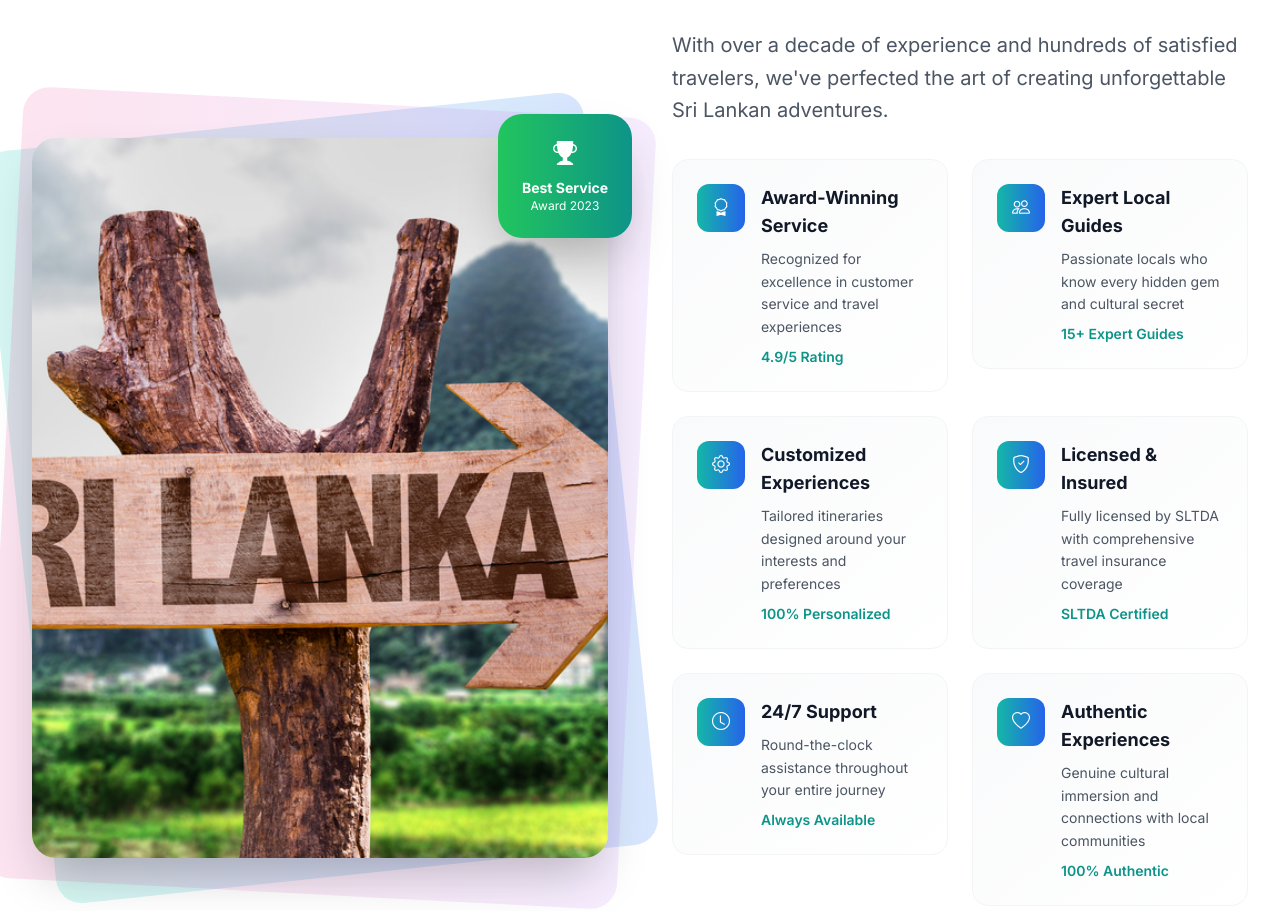
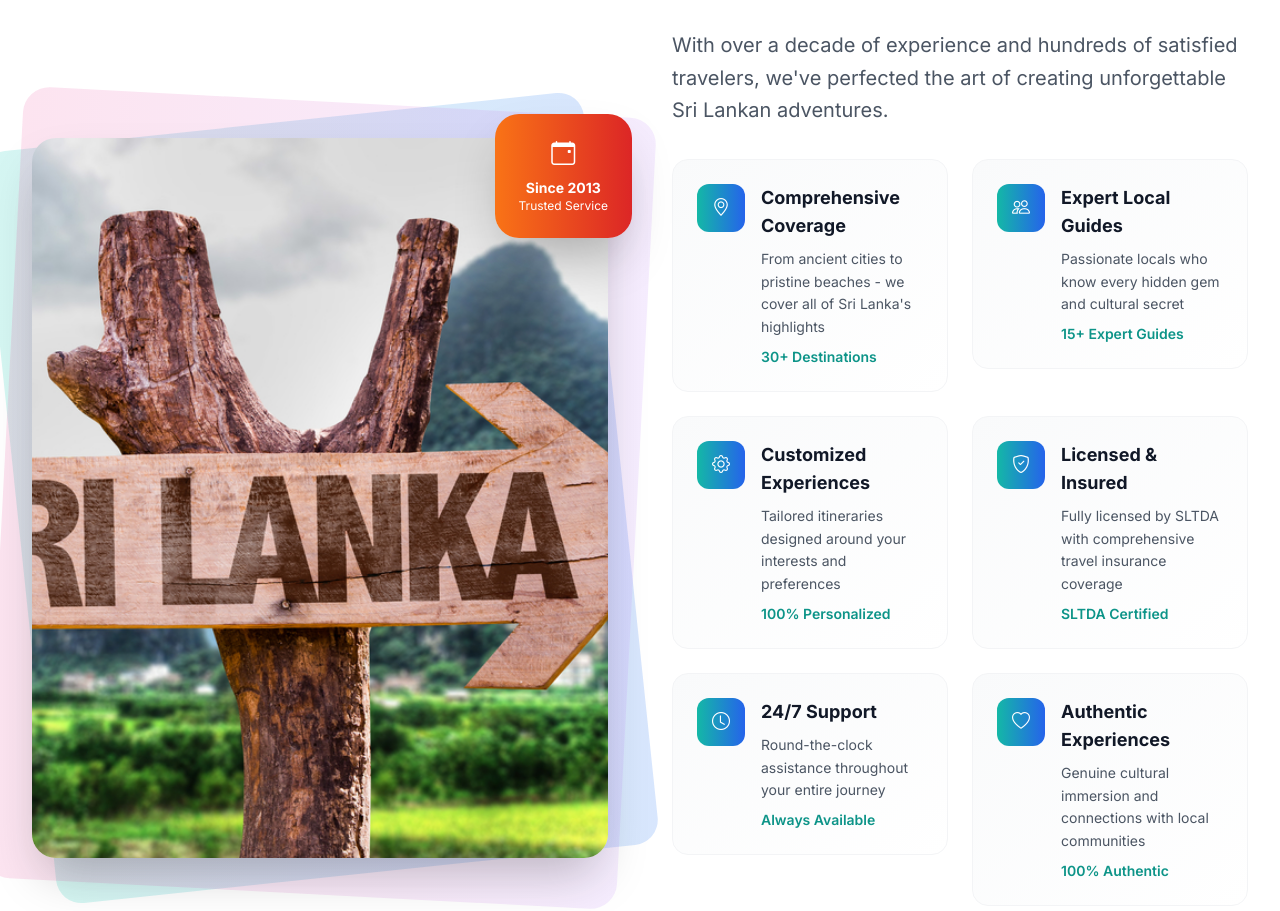
Before and after one commit to nathija-nimantha/Nimantha-Tours, a React (Vite) app in the folder frontend/: page /about in a window 1280 px wide. Shown: the part 4031-4942 px from the top of the page. Built offline with nearby package versions, Linux system fonts and the light colour scheme; a web font is replaced by a local one.

Commit message:
feat: update service highlights in WhyChooseUs component for improved clarity and trust

```diff
--- a/frontend/src/components/about/WhyChooseUs.tsx
+++ b/frontend/src/components/about/WhyChooseUs.tsx
@@ -5,10 +5,10 @@ import teamImage from "../../assets/img/about-business.jpg"
 const WhyChooseUs: React.FC = () => {
   const reasons = [
     {
-      icon: "bi bi-award",
-      title: "Award-Winning Service",
-      description: "Recognized for excellence in customer service and travel experiences",
-      stats: "4.9/5 Rating",
+      icon: "bi bi-geo-alt",
+      title: "Comprehensive Coverage",
+      description: "From ancient cities to pristine beaches - we cover all of Sri Lanka's highlights",
+      stats: "30+ Destinations",
     },
     {
       icon: "bi bi-people",
@@ -70,11 +70,11 @@ const WhyChooseUs: React.FC = () => {
                 </div>
 
                 {/* Floating badge */}
-                <div className="absolute -top-6 -right-6 bg-gradient-to-r from-green-500 to-teal-600 text-white p-6 rounded-3xl shadow-2xl z-10">
+                <div className="absolute -top-6 -right-6 bg-gradient-to-r from-orange-500 to-red-600 text-white p-6 rounded-3xl shadow-2xl z-10">
                   <div className="text-center">
-                    <i className="bi bi-trophy-fill text-2xl mb-2 block" />
-                    <div className="text-sm font-bold">Best Service</div>
-                    <div className="text-xs">Award 2023</div>
+                    <i className="bi bi-calendar-event text-2xl mb-2 block" />
+                    <div className="text-sm font-bold">Since 2013</div>
+                    <div className="text-xs">Trusted Service</div>
                   </div>
                 </div>
               </div>
```
